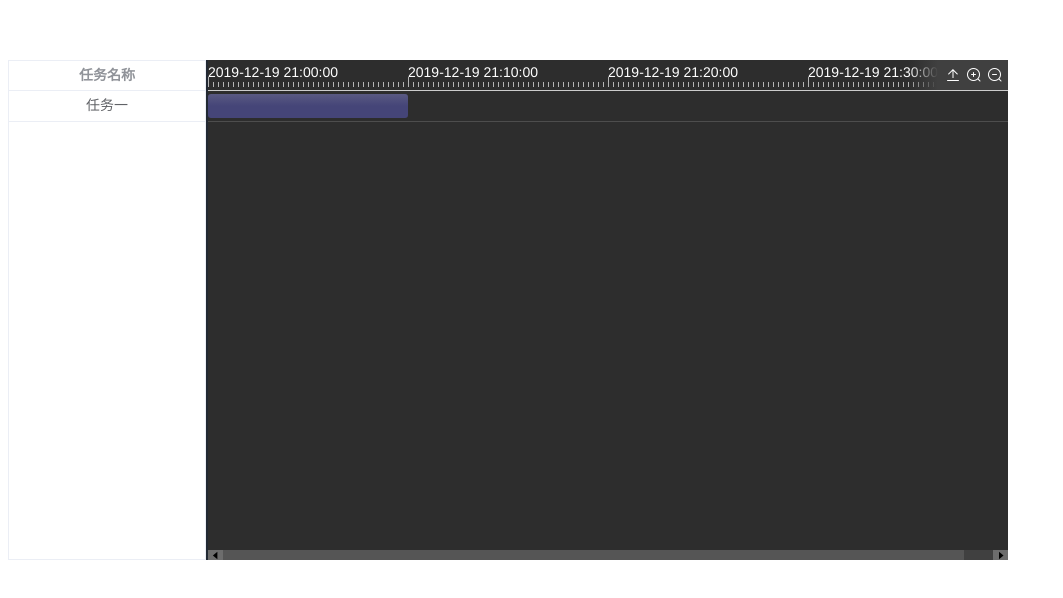
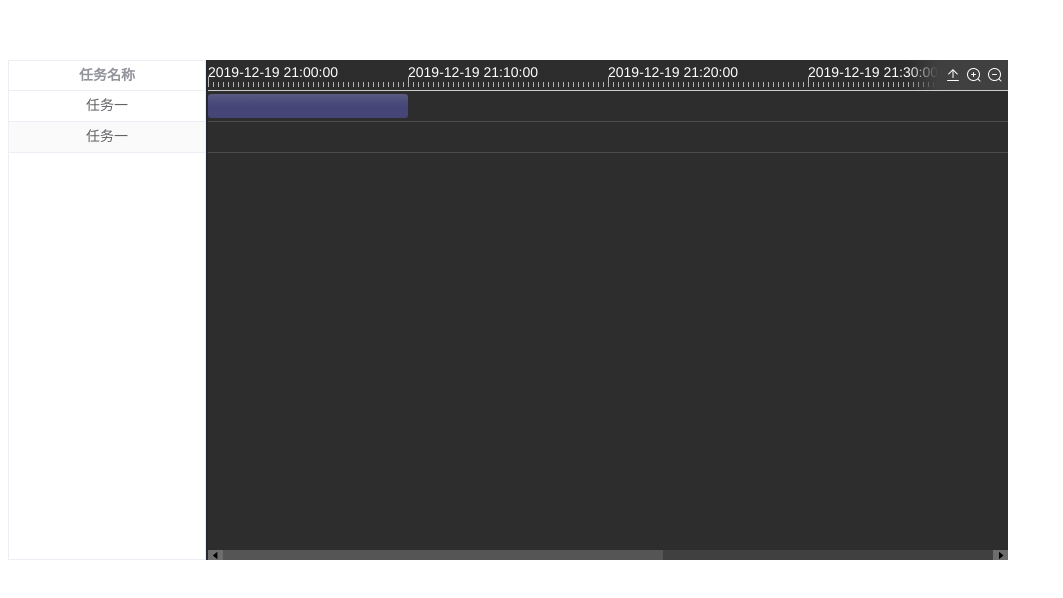
Before and after one commit to JimmingSong/gantt-ying, a Vue app: page / in a window 1280 px wide. Shown: the top 598 px of the page, without its empty margins (0-1063 px from the left). Built offline with nearby package versions, Linux system fonts and the light colour scheme.

Commit message:
更新 scroll 拖拽刻度计算

```diff
--- a/src/App.vue
+++ b/src/App.vue
@@ -28,7 +28,12 @@ export default {
           text: '任务一',
           start: '2019/12/19 21:00:00',
           stop: '2019/12/19 21:10:00'
-        }
+        },
+        {
+          text: '任务一',
+          start: '2019/12/19 21:50:00',
+          stop: '2019/12/19 22:00:00'
+        },
       ]
     };
   },
--- a/src/components/gantt.vue
+++ b/src/components/gantt.vue
@@ -126,7 +126,7 @@ export default {
                             return new Date(b.start).getTime() - new Date(a.start).getTime();
                         });
                         minDate = moment(sortResult.slice(-1)[0].start).valueOf();
-                        maxDate = moment(sortResult[0].start).valueOf();
+                        maxDate = moment(sortResult[0].stop).valueOf();
                     }
 
                     this.calcData.max = maxDate;
--- a/src/components/rightCom.vue
+++ b/src/components/rightCom.vue
@@ -364,13 +364,15 @@ export default {
         scrollWidth () {
             // 最大时间 与 最小时间 中 计算所得的做大的容器的宽度
             let aWidth = this.width.total;
+            let contentWidth = this.content.width;
             let scrollWidth = this.content.width - 30;
-            let scale = scrollWidth / aWidth;
+            let scale = contentWidth / aWidth;
             let width = scale * scrollWidth;
+            console.log(width);
             if (width < 100 && width > 0) {
                 // this.scroll.scale = Math.floor(50 / width);
                 width = 50;
-            } else if (width > this.content.width) {
+            } else if (width >= this.content.width) {
                 width = scrollWidth;
             }
             return width;
@@ -418,13 +420,13 @@ export default {
             // 最大时间差与最小时间差能有多少个时间差
             let maxAndMin = Math.ceil((this.calcData.max - this.calcData.min) / this.calcData.range);
             // 如果时间差的时间段 比 屏幕的少 要补齐
-            if (maxAndMin < rangNum) {
-                let num = rangNum - maxAndMin + 1;
-                maxAndMin = (rangNum - maxAndMin + 1) * this.calcData.range;
+            if (maxAndMin <= rangNum) {
+                let num = rangNum + 1;
+                maxAndMin = num * this.calcData.range;
                 this.$emit('updateCalcDataMax', maxAndMin);
                 this.width.total = num * this.config.width;
             } else {
-                this.width.total = maxAndMin * this.config.width;
+                this.width.total = (maxAndMin + 1) * this.config.width;
             }
             let add = this.config.width - w % this.config.width;
             // 容器的高度 = 数据的数量 * 配置的每项的高度
@@ -490,16 +492,22 @@ export default {
          * 计算时间轴的 显示
          */
         showDateText (scrollLeft) {
-            let scale = (this.content.width - 30 - this.scrollWidth) / this.width.total; // 滚动条的区间与总长的比例
+            let scale = this.content.width / this.width.total; // 滚动条的区间与总长的比例
             let currentFirst = moment(scrollLeft / scale * (this.calcData.range / this.config.width) + this.calcData.min).valueOf();
-            console.log(this.left.content);
-            this.left.date = -scrollLeft / scale % this.width.date % this.config.width;
+            this.left.date = -(scrollLeft / scale) % this.width.date % this.config.width;
+            // console.log(this.left.date);
             this.left.scroll = scrollLeft;
             if (this.left.scroll === 0) {
                 this.calcCells();
                 return;
             }
+            console.log(currentFirst, this.calcData.min, (currentFirst - this.calcData.min) / this.calcData.range);
+            // 判定是否重新机选日期
+            // let isChange = Math.floor((currentFirst - this.calcData.min) / this.calcData.range);
+            // if (isChange !== this.scroll.change) {
+            //     this.scroll.change = isChange;
             this.calcCells(currentFirst);
+            // }
         },
         calcScrollLeftAccordingDate (data) {
             let dateTime = moment(data.start).valueOf();
```
